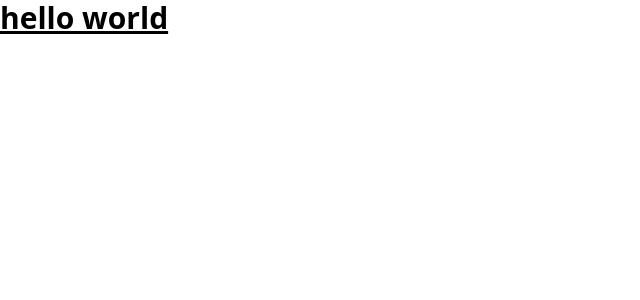
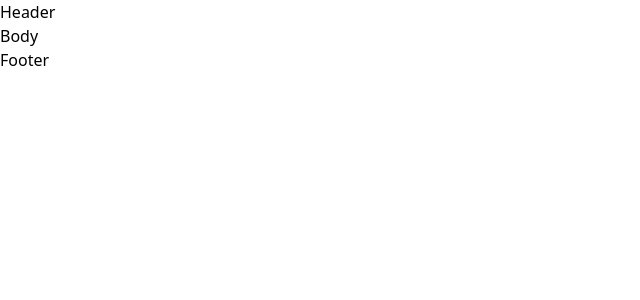
Before and after one commit to SamahaCore/samaha, a React (Create React App) app: page / in a window 1280 px wide. Shown: the top 300 px of the page, without its empty margins (0-640 px from the left). Built offline with nearby package versions, Linux system fonts and the light colour scheme.

Commit message:
Create outline components

```diff
--- a/src/App.js
+++ b/src/App.js
@@ -1,7 +1,13 @@
+import Header from "./Layout/Header";
+import Body from "./Layout/Body";
+import Footer from "./Layout/Footer";
+
 function App() {
   return (
-    <div className="text-3xl font-bold underline">
-      <h1>hello world</h1>
+    <div className="flex flex-col">
+      <Header />
+      <Body />
+      <Footer />
     </div>
   );
 }
--- /dev/null
+++ b/src/Layout/Body.js
@@ -0,0 +1,7 @@
+const Body = () => {
+  return (
+    <div className="basis-4/6">Body</div>
+  );
+};
+
+export default Body;
--- /dev/null
+++ b/src/Layout/Footer.js
@@ -0,0 +1,7 @@
+const Footer = () => {
+  return (
+    <div className="basis-1/6">Footer</div>
+  );
+};
+
+export default Footer;
--- /dev/null
+++ b/src/Layout/Header.js
@@ -0,0 +1,9 @@
+const Header = () => {
+  return (
+    <header className="basis-1/6 flex flex-row">
+      Header
+    </header>
+  );
+};
+
+export default Header;
```
